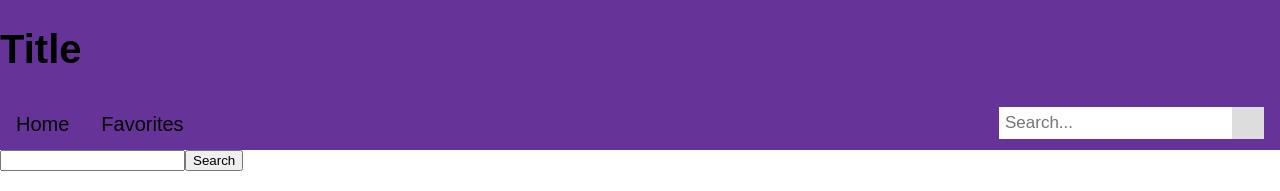
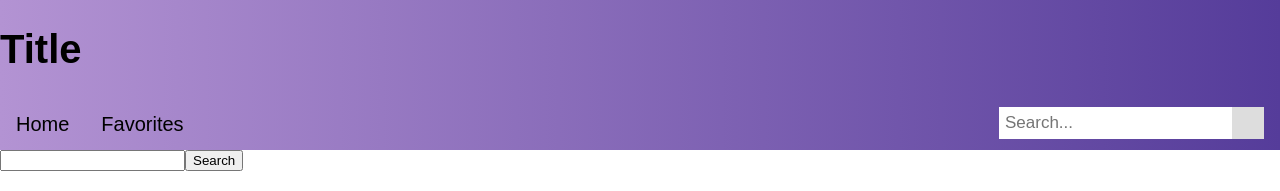
Before and after one commit to Ramon-Duque/Movie_DB_Project, a React (Create React App) app: page / in a window 1280 px wide. Shown: the top 191 px of the page. Built offline with nearby package versions, Linux system fonts and the light colour scheme; no server answers.

Commit message:
cooler header color

```diff
--- a/src/components/Header.css
+++ b/src/components/Header.css
@@ -7,7 +7,7 @@ body {
 
 .header {
   overflow: hidden;
-  background-color: rebeccapurple;
+  background-image: linear-gradient(to left, #553c9a, #b393d3);
 }
 
 h1 {
```
